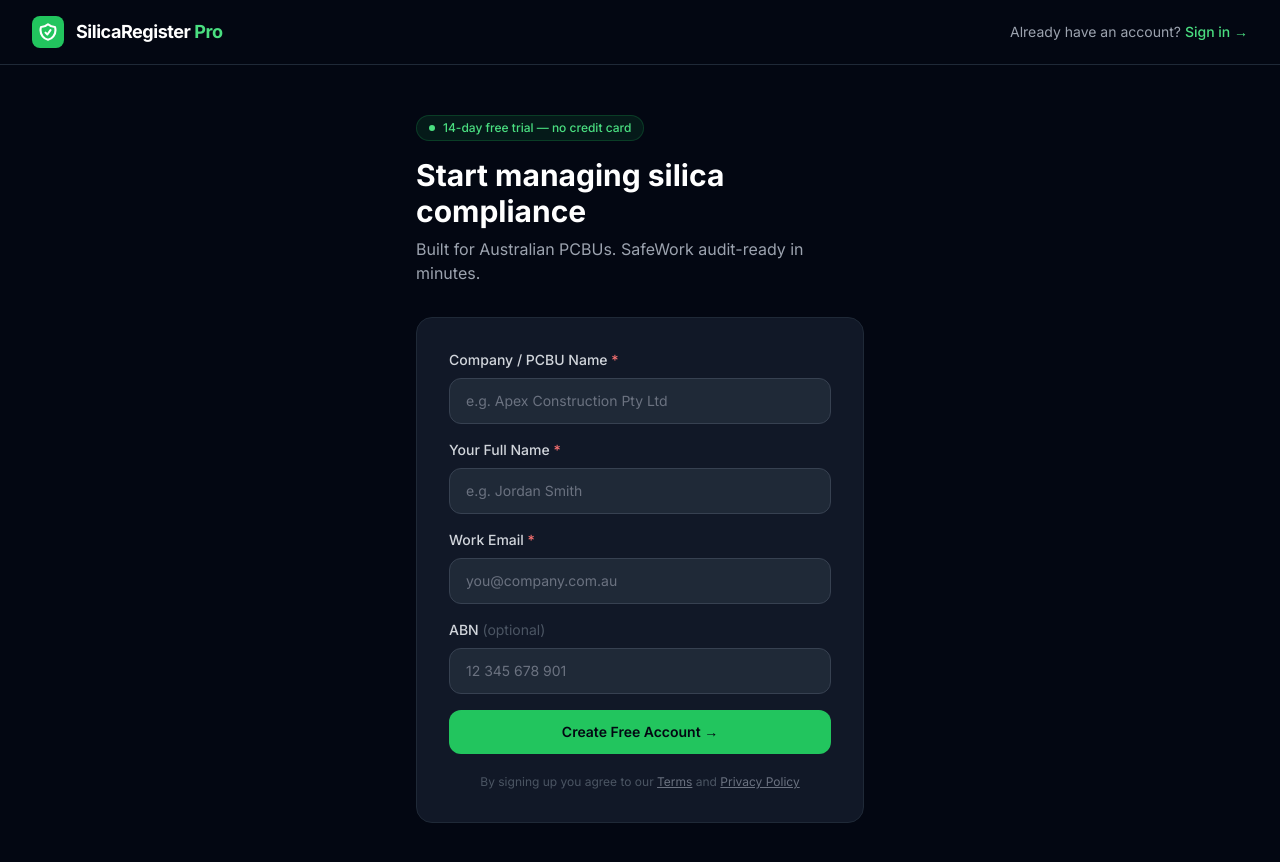
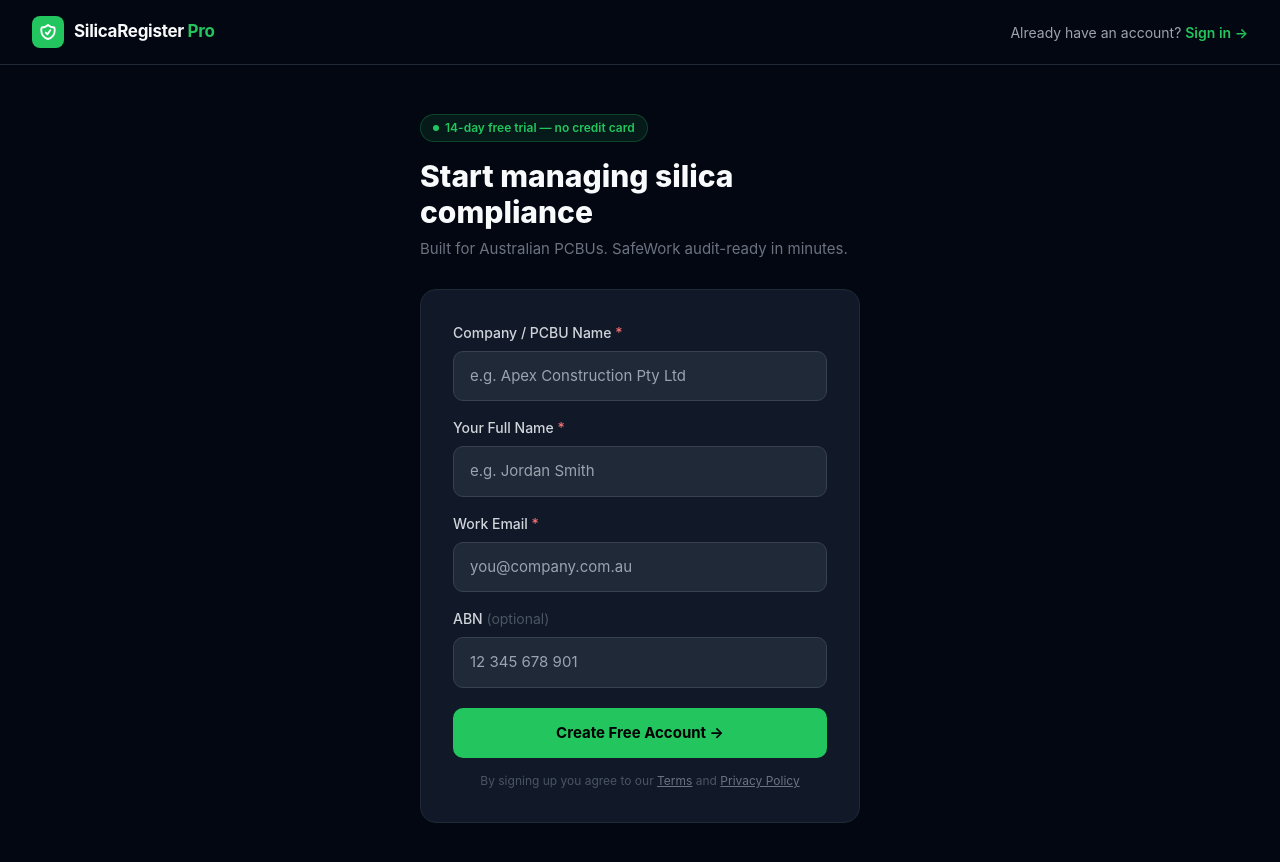
Before and after one commit to Apexis25/SilicaRegisterPro, a Next.js app in the folder silica-register-pro/: page /signup in a window 1280 px wide. Shown: the top 862 px of the page. Built offline with nearby package versions, Linux system fonts and the light colour scheme.

Commit message:
Update page.tsx

```diff
--- a/silica-register-pro/app/(auth)/signup/page.tsx
+++ b/silica-register-pro/app/(auth)/signup/page.tsx
@@ -35,42 +35,75 @@ export default function SignupPage() {
     if (authError) { setError(authError.message) } else { setStep('verify') }
   }
 
+  const navStyle = {
+    borderBottom: '1px solid #1f2937',
+    padding: '16px 32px',
+    display: 'flex',
+    alignItems: 'center',
+    gap: '10px',
+  }
+
+  const logoIconStyle = {
+    width: '32px',
+    height: '32px',
+    borderRadius: '8px',
+    backgroundColor: '#22c55e',
+    display: 'flex',
+    alignItems: 'center',
+    justifyContent: 'center',
+  }
+
+  const inputStyle = {
+    width: '100%',
+    boxSizing: 'border-box' as const,
+    backgroundColor: '#1f2937',
+    border: '1px solid #374151',
+    borderRadius: '10px',
+    padding: '13px 16px',
+    color: '#f9fafb',
+    fontSize: '15px',
+    outline: 'none',
+    marginBottom: '16px',
+  }
+
   if (step === 'verify') {
     return (
-      <div className="min-h-screen bg-gray-950 flex flex-col">
-        <nav className="border-b border-gray-800 px-8 py-4 flex items-center gap-3">
-          <div className="w-8 h-8 rounded-lg bg-green-500 flex items-center justify-center">
-            <svg className="w-5 h-5 text-white" fill="none" viewBox="0 0 24 24" stroke="currentColor" strokeWidth={2.5}>
+      <div style={{ minHeight: '100vh', backgroundColor: '#030712', color: '#f9fafb', fontFamily: '-apple-system, BlinkMacSystemFont, "Segoe UI", Roboto, sans-serif', display: 'flex', flexDirection: 'column' }}>
+        <nav style={navStyle}>
+          <div style={logoIconStyle}>
+            <svg width="18" height="18" fill="none" viewBox="0 0 24 24" stroke="white" strokeWidth={2.5}>
               <path strokeLinecap="round" strokeLinejoin="round" d="M9 12.75L11.25 15 15 9.75m-3-7.036A11.959 11.959 0 013.598 6 11.99 11.99 0 003 9.749c0 5.592 3.824 10.29 9 11.623 5.176-1.332 9-6.03 9-11.622 0-1.31-.21-2.571-.598-3.751h-.152c-3.196 0-6.1-1.248-8.25-3.285z" />
             </svg>
           </div>
-          <span className="text-white font-bold text-lg tracking-tight">SilicaRegister<span className="text-green-400"> Pro</span></span>
+          <span style={{ fontWeight: 700, fontSize: '17px', letterSpacing: '-0.3px' }}>
+            SilicaRegister<span style={{ color: '#22c55e' }}> Pro</span>
+          </span>
         </nav>
-        <div className="flex-1 flex items-center justify-center px-4">
-          <div className="w-full max-w-md text-center">
-            <div className="w-16 h-16 rounded-2xl bg-green-500/10 border border-green-500/30 flex items-center justify-center mx-auto mb-6">
-              <svg className="w-8 h-8 text-green-400" fill="none" viewBox="0 0 24 24" stroke="currentColor" strokeWidth={1.5}>
+        <div style={{ flex: 1, display: 'flex', alignItems: 'center', justifyContent: 'center', padding: '40px 20px' }}>
+          <div style={{ width: '100%', maxWidth: '420px', textAlign: 'center' }}>
+            <div style={{ width: '64px', height: '64px', borderRadius: '16px', backgroundColor: 'rgba(34,197,94,0.1)', border: '1px solid rgba(34,197,94,0.3)', display: 'flex', alignItems: 'center', justifyContent: 'center', margin: '0 auto 24px' }}>
+              <svg width="28" height="28" fill="none" viewBox="0 0 24 24" stroke="#22c55e" strokeWidth={1.5}>
                 <path strokeLinecap="round" strokeLinejoin="round" d="M21.75 6.75v10.5a2.25 2.25 0 01-2.25 2.25h-15a2.25 2.25 0 01-2.25-2.25V6.75m19.5 0A2.25 2.25 0 0019.5 4.5h-15a2.25 2.25 0 00-2.25 2.25m19.5 0v.243a2.25 2.25 0 01-1.07 1.916l-7.5 4.615a2.25 2.25 0 01-2.36 0L3.32 8.91a2.25 2.25 0 01-1.07-1.916V6.75" />
               </svg>
             </div>
-            <h2 className="text-2xl font-bold text-white mb-2">Verify your email</h2>
-            <p className="text-gray-400 mb-1">We sent a magic link to</p>
-            <p className="text-green-400 font-medium mb-8">{form.email}</p>
-            <div className="bg-gray-900 border border-gray-800 rounded-2xl p-6 text-left space-y-3 mb-6">
+            <h2 style={{ fontSize: '24px', fontWeight: 700, color: '#f9fafb', marginBottom: '8px' }}>Verify your email</h2>
+            <p style={{ color: '#6b7280', marginBottom: '4px' }}>We sent a magic link to</p>
+            <p style={{ color: '#22c55e', fontWeight: 600, marginBottom: '28px' }}>{form.email}</p>
+            <div style={{ backgroundColor: '#111827', border: '1px solid #1f2937', borderRadius: '14px', padding: '24px', textAlign: 'left', marginBottom: '20px' }}>
               {[
                 '14-day free trial — no credit card required',
                 'Full access to all features from day one',
                 'Setup takes less than 5 minutes',
               ].map(item => (
-                <div key={item} className="flex items-center gap-3 text-sm text-gray-300">
-                  <svg className="w-4 h-4 text-green-500 flex-shrink-0" fill="currentColor" viewBox="0 0 20 20">
+                <div key={item} style={{ display: 'flex', alignItems: 'center', gap: '10px', marginBottom: '12px', fontSize: '14px', color: '#d1d5db' }}>
+                  <svg width="16" height="16" fill="#22c55e" viewBox="0 0 20 20" style={{ flexShrink: 0 }}>
                     <path fillRule="evenodd" d="M10 18a8 8 0 100-16 8 8 0 000 16zm3.857-9.809a.75.75 0 00-1.214-.882l-3.483 4.79-1.88-1.88a.75.75 0 10-1.06 1.061l2.5 2.5a.75.75 0 001.137-.089l4-5.5z" clipRule="evenodd" />
                   </svg>
                   {item}
                 </div>
               ))}
             </div>
-            <p className="text-xs text-gray-600">Click the link in your email to activate your account</p>
+            <p style={{ fontSize: '12px', color: '#4b5563' }}>Click the link in your email to activate your account</p>
           </div>
         </div>
       </div>
@@ -78,111 +111,84 @@ export default function SignupPage() {
   }
 
   return (
-    <div className="min-h-screen bg-gray-950 flex flex-col">
-      <nav className="border-b border-gray-800 px-8 py-4 flex items-center justify-between">
-        <div className="flex items-center gap-3">
-          <div className="w-8 h-8 rounded-lg bg-green-500 flex items-center justify-center">
-            <svg className="w-5 h-5 text-white" fill="none" viewBox="0 0 24 24" stroke="currentColor" strokeWidth={2.5}>
+    <div style={{ minHeight: '100vh', backgroundColor: '#030712', color: '#f9fafb', fontFamily: '-apple-system, BlinkMacSystemFont, "Segoe UI", Roboto, sans-serif', display: 'flex', flexDirection: 'column' }}>
+
+      {/* Nav */}
+      <nav style={{ borderBottom: '1px solid #1f2937', padding: '16px 32px', display: 'flex', alignItems: 'center', justifyContent: 'space-between' }}>
+        <div style={{ display: 'flex', alignItems: 'center', gap: '10px' }}>
+          <div style={logoIconStyle}>
+            <svg width="18" height="18" fill="none" viewBox="0 0 24 24" stroke="white" strokeWidth={2.5}>
               <path strokeLinecap="round" strokeLinejoin="round" d="M9 12.75L11.25 15 15 9.75m-3-7.036A11.959 11.959 0 013.598 6 11.99 11.99 0 003 9.749c0 5.592 3.824 10.29 9 11.623 5.176-1.332 9-6.03 9-11.622 0-1.31-.21-2.571-.598-3.751h-.152c-3.196 0-6.1-1.248-8.25-3.285z" />
             </svg>
           </div>
-          <span className="text-white font-bold text-lg tracking-tight">SilicaRegister<span className="text-green-400"> Pro</span></span>
+          <span style={{ fontWeight: 700, fontSize: '17px', letterSpacing: '-0.3px' }}>
+            SilicaRegister<span style={{ color: '#22c55e' }}> Pro</span>
+          </span>
         </div>
-        <Link href="/login" className="text-sm text-gray-400 hover:text-white transition-colors">
-          Already have an account? <span className="text-green-400 font-medium">Sign in →</span>
+        <Link href="/login" style={{ fontSize: '14px', color: '#9ca3af', textDecoration: 'none' }}>
+          Already have an account? <span style={{ color: '#22c55e', fontWeight: 600 }}>Sign in →</span>
         </Link>
       </nav>
 
-      <div className="flex-1 flex items-center justify-center px-4 py-12">
-        <div className="w-full max-w-md">
-          <div className="mb-8">
-            <div className="inline-flex items-center gap-2 bg-green-500/10 border border-green-500/20 rounded-full px-3 py-1 mb-4">
-              <span className="w-1.5 h-1.5 rounded-full bg-green-400"></span>
-              <span className="text-xs text-green-400 font-medium">14-day free trial — no credit card</span>
+      {/* Main */}
+      <div style={{ flex: 1, display: 'flex', alignItems: 'center', justifyContent: 'center', padding: '48px 20px' }}>
+        <div style={{ width: '100%', maxWidth: '440px' }}>
+
+          {/* Header */}
+          <div style={{ marginBottom: '28px' }}>
+            <div style={{ display: 'inline-flex', alignItems: 'center', gap: '6px', backgroundColor: 'rgba(34,197,94,0.1)', border: '1px solid rgba(34,197,94,0.25)', borderRadius: '999px', padding: '4px 12px', marginBottom: '16px' }}>
+              <span style={{ width: '6px', height: '6px', borderRadius: '50%', backgroundColor: '#22c55e', display: 'inline-block' }} />
+              <span style={{ fontSize: '12px', color: '#22c55e', fontWeight: 600 }}>14-day free trial — no credit card</span>
             </div>
-            <h1 className="text-3xl font-bold text-white mb-2">Start managing silica compliance</h1>
-            <p className="text-gray-400">Built for Australian PCBUs. SafeWork audit-ready in minutes.</p>
+            <h1 style={{ fontSize: '30px', fontWeight: 800, color: '#f9fafb', marginBottom: '8px', lineHeight: 1.2 }}>Start managing silica compliance</h1>
+            <p style={{ color: '#6b7280', fontSize: '15px' }}>Built for Australian PCBUs. SafeWork audit-ready in minutes.</p>
           </div>
 
-          <div className="bg-gray-900 border border-gray-800 rounded-2xl p-8">
-            <form onSubmit={handleSubmit} className="space-y-4">
+          {/* Card */}
+          <div style={{ backgroundColor: '#111827', border: '1px solid #1f2937', borderRadius: '16px', padding: '32px' }}>
+            <form onSubmit={handleSubmit}>
               {error && (
-                <div className="flex items-center gap-2 p-3 bg-red-500/10 border border-red-500/30 rounded-lg text-sm text-red-400">
-                  <svg className="w-4 h-4 flex-shrink-0" fill="currentColor" viewBox="0 0 20 20">
+                <div style={{ display: 'flex', alignItems: 'center', gap: '8px', padding: '12px 14px', backgroundColor: 'rgba(239,68,68,0.1)', border: '1px solid rgba(239,68,68,0.3)', borderRadius: '8px', marginBottom: '16px', color: '#f87171', fontSize: '14px' }}>
+                  <svg width="16" height="16" fill="#f87171" viewBox="0 0 20 20" style={{ flexShrink: 0 }}>
                     <path fillRule="evenodd" d="M10 18a8 8 0 100-16 8 8 0 000 16zM8.28 7.22a.75.75 0 00-1.06 1.06L8.94 10l-1.72 1.72a.75.75 0 101.06 1.06L10 11.06l1.72 1.72a.75.75 0 101.06-1.06L11.06 10l1.72-1.72a.75.75 0 00-1.06-1.06L10 8.94 8.28 7.22z" clipRule="evenodd" />
                   </svg>
                   {error}
                 </div>
               )}
 
-              <div>
-                <label className="block text-sm font-medium text-gray-300 mb-2">
-                  Company / PCBU Name <span className="text-red-400">*</span>
-                </label>
-                <input
-                  type="text"
-                  value={form.org_name}
-                  onChange={e => field('org_name', e.target.value)}
-                  placeholder="e.g. Apex Construction Pty Ltd"
-                  className="w-full bg-gray-800 border border-gray-700 rounded-xl px-4 py-3 text-white placeholder-gray-500 text-sm focus:outline-none focus:ring-2 focus:ring-green-500 focus:border-transparent transition-all"
-                  required
-                />
-              </div>
+              <label style={{ display: 'block', fontSize: '14px', fontWeight: 500, color: '#d1d5db', marginBottom: '8px' }}>
+                Company / PCBU Name <span style={{ color: '#f87171' }}>*</span>
+              </label>
+              <input type="text" value={form.org_name} onChange={e => field('org_name', e.target.value)} placeholder="e.g. Apex Construction Pty Ltd" required style={inputStyle} />
 
-              <div>
-                <label className="block text-sm font-medium text-gray-300 mb-2">
-                  Your Full Name <span className="text-red-400">*</span>
-                </label>
-                <input
-                  type="text"
-                  value={form.full_name}
-                  onChange={e => field('full_name', e.target.value)}
-                  placeholder="e.g. Jordan Smith"
-                  className="w-full bg-gray-800 border border-gray-700 rounded-xl px-4 py-3 text-white placeholder-gray-500 text-sm focus:outline-none focus:ring-2 focus:ring-green-500 focus:border-transparent transition-all"
-                  required
-                />
-              </div>
+              <label style={{ display: 'block', fontSize: '14px', fontWeight: 500, color: '#d1d5db', marginBottom: '8px' }}>
+                Your Full Name <span style={{ color: '#f87171' }}>*</span>
+              </label>
+              <input type="text" value={form.full_name} onChange={e => field('full_name', e.target.value)} placeholder="e.g. Jordan Smith" required style={inputStyle} />
 
-              <div>
-                <label className="block text-sm font-medium text-gray-300 mb-2">
-                  Work Email <span className="text-red-400">*</span>
-                </label>
-                <input
-                  type="email"
-                  value={form.email}
-                  onChange={e => field('email', e.target.value)}
-                  placeholder="you@company.com.au"
-                  className="w-full bg-gray-800 border border-gray-700 rounded-xl px-4 py-3 text-white placeholder-gray-500 text-sm focus:outline-none focus:ring-2 focus:ring-green-500 focus:border-transparent transition-all"
-                  required
-                />
-              </div>
+              <label style={{ display: 'block', fontSize: '14px', fontWeight: 500, color: '#d1d5db', marginBottom: '8px' }}>
+                Work Email <span style={{ color: '#f87171' }}>*</span>
+              </label>
+              <input type="email" value={form.email} onChange={e => field('email', e.target.value)} placeholder="you@company.com.au" required style={inputStyle} />
 
-              <div>
-                <label className="block text-sm font-medium text-gray-300 mb-2">
-                  ABN <span className="text-gray-600 font-normal">(optional)</span>
-                </label>
-                <input
-                  type="text"
-                  value={form.abn}
-                  onChange={e => field('abn', e.target.value)}
-                  placeholder="12 345 678 901"
-                  className="w-full bg-gray-800 border border-gray-700 rounded-xl px-4 py-3 text-white placeholder-gray-500 text-sm focus:outline-none focus:ring-2 focus:ring-green-500 focus:border-transparent transition-all"
-                />
-              </div>
+              <label style={{ display: 'block', fontSize: '14px', fontWeight: 500, color: '#d1d5db', marginBottom: '8px' }}>
+                ABN <span style={{ color: '#4b5563', fontWeight: 400 }}>(optional)</span>
+              </label>
+              <input type="text" value={form.abn} onChange={e => field('abn', e.target.value)} placeholder="12 345 678 901" style={{ ...inputStyle, marginBottom: '20px' }} />
 
               <button
                 type="submit"
                 disabled={loading}
-                className="w-full bg-green-500 hover:bg-green-400 disabled:opacity-50 disabled:cursor-not-allowed text-gray-950 font-semibold py-3 rounded-xl text-sm transition-all mt-2"
+                style={{ width: '100%', padding: '14px', backgroundColor: loading ? '#15803d' : '#22c55e', color: '#000', border: 'none', borderRadius: '10px', fontSize: '15px', fontWeight: 700, cursor: loading ? 'not-allowed' : 'pointer', opacity: loading ? 0.8 : 1 }}
               >
                 {loading ? 'Creating account…' : 'Create Free Account →'}
               </button>
 
-              <p className="text-xs text-gray-600 text-center pt-1">
+              <p style={{ fontSize: '12px', color: '#4b5563', textAlign: 'center', marginTop: '14px' }}>
                 By signing up you agree to our{' '}
-                <a href="#" className="text-gray-500 hover:text-gray-300 underline">Terms</a>
+                <a href="#" style={{ color: '#6b7280', textDecoration: 'underline' }}>Terms</a>
                 {' '}and{' '}
-                <a href="#" className="text-gray-500 hover:text-gray-300 underline">Privacy Policy</a>
+                <a href="#" style={{ color: '#6b7280', textDecoration: 'underline' }}>Privacy Policy</a>
               </p>
             </form>
           </div>
```
